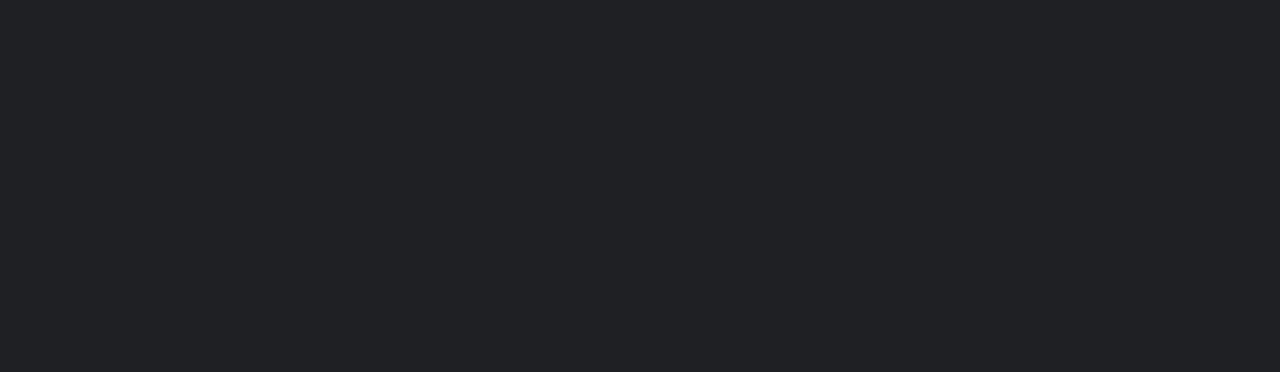
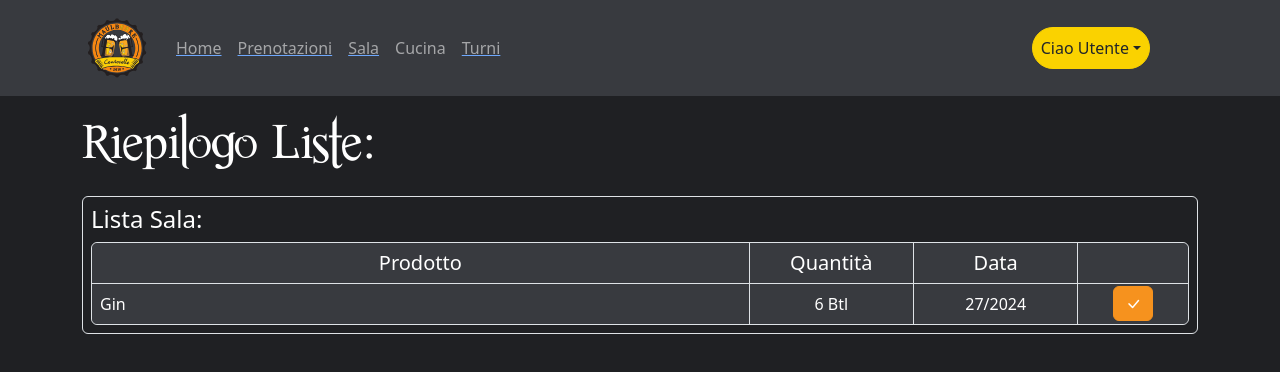
Before and after one commit to Zibu96/Capstone-Project---Maulbeere-IMP-Frontend, a React (Vite) app: page /liste in a window 1280 px wide. Before the commit this address had no page. Shown: the top 372 px of the page. Built offline with nearby package versions, Linux system fonts and the light colour scheme.

Commit message:
add recap list list and component

```diff
--- a/src/App.jsx
+++ b/src/App.jsx
@@ -8,6 +8,7 @@
 import StaffManagment from "./components/StaffManagment";
 import WorkShift from "./components/WorkShift";
 import WaitStaff from "./components/WaitStaff";
+import SummaryShoppingList from "./components/SummaryShoppingList";
 
 function App() {
   return (
@@ -21,6 +22,8 @@
           <Route path="/personale" element={<StaffManagment />} />
           <Route path="/turni" element={<WorkShift />} />
           <Route path="/sala" element={<WaitStaff />} />
+
+          <Route path="/liste" element={<SummaryShoppingList />} />
         </Routes>
       </BrowserRouter>
     </>
--- a/src/components/MyNavbar.jsx
+++ b/src/components/MyNavbar.jsx
@@ -73,9 +73,11 @@
                     Gestione Staff
                   </NavDropdown.Item>
                 </Link>
-                <NavDropdown.Item href="#action/3.3">
-                  Something
-                </NavDropdown.Item>
+                <Link to={"/liste"}>
+                  <NavDropdown.Item href="#action/3.3">
+                    Riepilogo Liste
+                  </NavDropdown.Item>
+                </Link>
                 <NavDropdown.Divider />
                 <Link to={"/"}>
                   <NavDropdown.Item href="#logout">Logout</NavDropdown.Item>
--- /dev/null
+++ b/src/components/SummaryShoppingList.jsx
@@ -0,0 +1,20 @@
+import { Container, Row } from "react-bootstrap";
+import MyNavbar from "./MyNavbar";
+import SummaryWaitStaffList from "./SummaryWaitStaffList";
+
+const SummaryShoppingList = () => {
+  return (
+    <>
+      <MyNavbar />
+      <Container className="text-white">
+        <Row>
+          <div className="d-flex justify-content-between my-3">
+            <h1>Riepilogo Liste: </h1>
+          </div>
+          <SummaryWaitStaffList />
+        </Row>
+      </Container>
+    </>
+  );
+};
+export default SummaryShoppingList;
--- /dev/null
+++ b/src/components/SummaryWaitStaffList.jsx
@@ -0,0 +1,43 @@
+import { Button, Col } from "react-bootstrap";
+
+const SummaryWaitStaffList = () => {
+  return (
+    <Col sm={12} className="text-white mb-3">
+      <div className="border rounded p-2">
+        <h4>Lista Sala:</h4>
+        <div className="bgAll  border rounded">
+          <div className="bgAll d-flex rounded-top align-items-center">
+            <div className="ws-table-principal border-end text-center p-2">
+              <h5 className="m-0">Prodotto</h5>
+            </div>
+            <div className="ws-table-secondary border-end text-center p-2">
+              <h5 className="m-0">Quantità</h5>
+            </div>
+            <div className="ws-table-secondary border-end text-center p-2">
+              <h5 className="m-0">Data </h5>
+            </div>
+          </div>
+
+          {/* INSERIRE QUI IL MAP */}
+          <div className="bgAll d-flex border-top rounded-bottom align-items-center">
+            <div className="ws-table-principal border-end p-2">
+              <p className="m-0">Gin</p>
+            </div>
+            <div className="ws-table-secondary border-end text-center p-2">
+              <p className="m-0">6 Btl</p>
+            </div>
+            <div className="ws-table-secondary border-end text-center p-2">
+              <p className="m-0">27/2024</p>
+            </div>
+            <div className="ws-table-btn text-center ">
+              <Button className="rounded p-0 ws-btn">
+                <i className="bi bi-check-lg "></i>
+              </Button>
+            </div>
+          </div>
+        </div>
+      </div>
+    </Col>
+  );
+};
+export default SummaryWaitStaffList;
```
